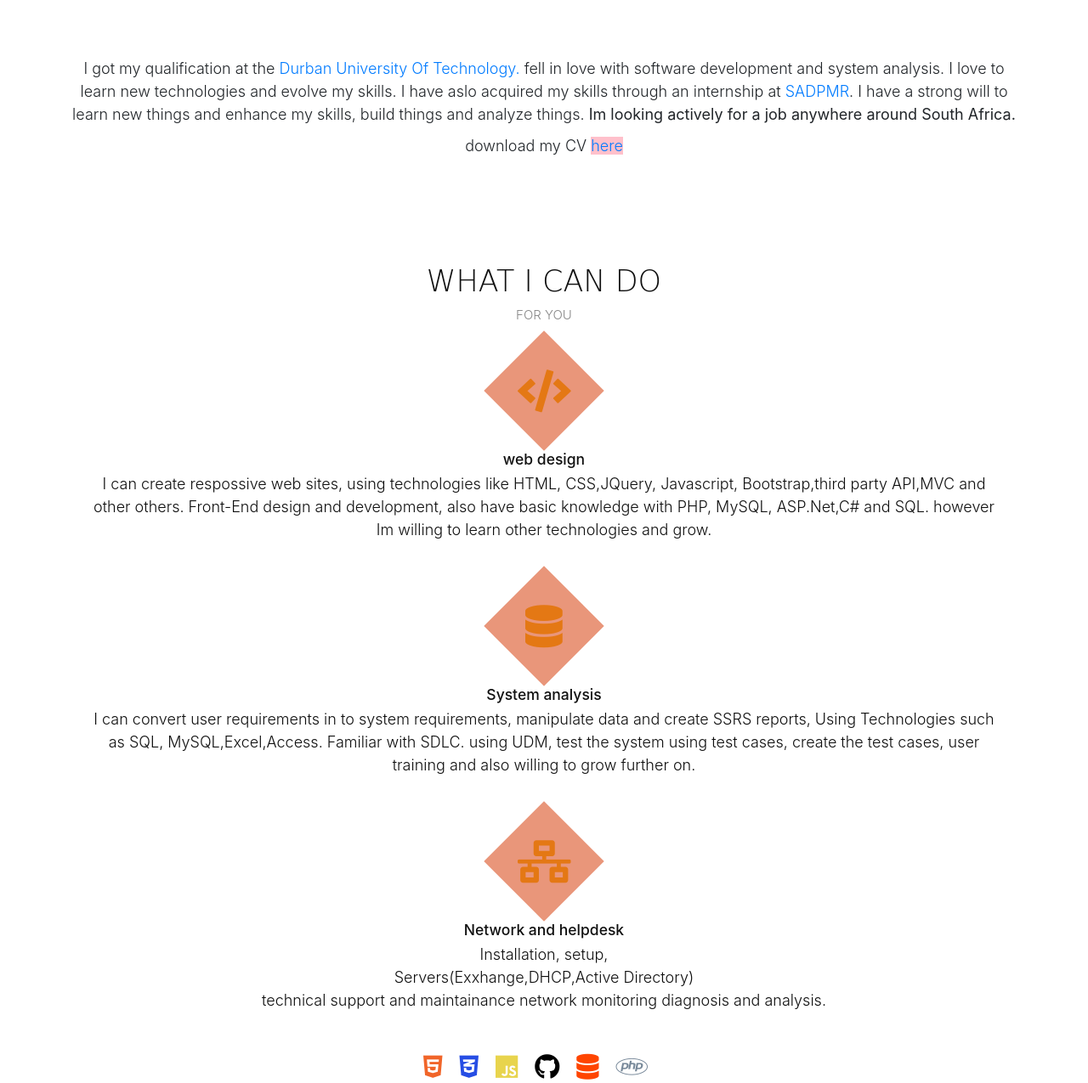
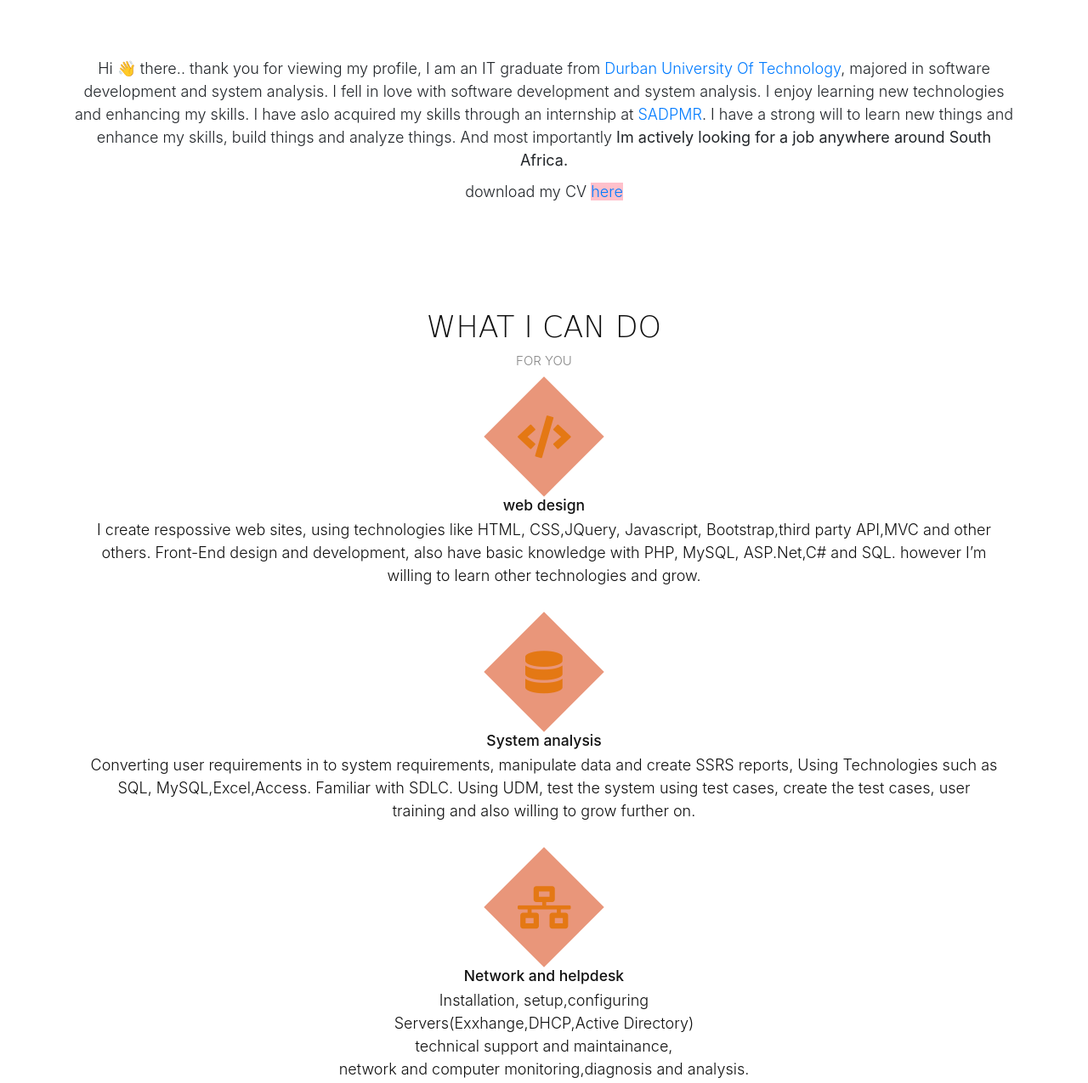
Before and after one commit to miss-velop/portfolio, a plain HTML site: page index.html in a window 1280 px wide. Shown: the part 1212-2487 px from the top of the page at 85% size. Drawn offline with nearby package versions, Linux system fonts and the light colour scheme.

Commit message:
Update index.html

```diff
--- a/index.html
+++ b/index.html
@@ -42,11 +42,13 @@
         </div>
         <p data-aos="fade-right" data-aos-delay="300" >
 
-          I got my qualification at the <a href="www.dut.ac.za">Durban University Of Technology.</a>
-           fell in love with software development and system analysis. I love to learn new technologies and evolve my skills.
+          Hi 👋 there.. thank you for viewing my profile,
+ I am an IT graduate from <a href="www.dut.ac.za">Durban University Of Technology</a>,
+ majored in software development and system analysis.
+          I fell in love with software development and system analysis. I enjoy learning new technologies and enhancing my skills.
           I have aslo acquired my skills through an internship at <a href="www.sadpmr.co.za">SADPMR</a>.
-            I have a strong will to learn new things and enhance my skills, build things and analyze things.
-            <strong> Im looking actively for  a job anywhere around South Africa.</strong>
+            I have a strong will to learn new things and enhance my skills, build things and analyze things. And most importantly
+            <strong> Im actively looking for  a job anywhere around South Africa.</strong>
           </p>
             <p > download my CV <a class="CV" href="https://drive.google.com/file/d/1T4XScoca8F9dHnJeOpqMKPudzvtuU56q/preview"> here</a></p>
           </div>
@@ -72,10 +74,10 @@
       </div>
       <h3>web design</h3>
       <p>
-       I can create respossive web sites, using technologies like
+       I create respossive web sites, using technologies like
         HTML, CSS,JQuery, Javascript, Bootstrap,third party API,MVC and other others.
        Front-End design and development, also have basic knowledge with PHP, MySQL, ASP.Net,C# and SQL.
-        however Im willing to learn other technologies and grow.
+        however I’m willing to learn other technologies and grow.
       </p>
     </div>
 
@@ -89,10 +91,10 @@
           <h3>System analysis</h3>
 
       <p>
-       I can convert user requirements in to system requirements,
+       Converting user requirements in to system requirements,
         manipulate data and create SSRS reports,
         Using Technologies such as SQL, MySQL,Excel,Access.
-        Familiar with SDLC. using UDM, test the system using test cases, create the test cases,
+        Familiar with SDLC. Using UDM, test the system using test cases, create the test cases,
         user training and also willing to grow further on.
 
       </p>
@@ -109,10 +111,10 @@
       </div>
       <h3>Network and helpdesk</h3>
       <p>
-        Installation, setup,<br>
+        Installation, setup,configuring<br>
         Servers(Exxhange,DHCP,Active Directory)<br>
-        technical support and maintainance
-        network monitoring diagnosis and analysis.
+        technical support and maintainance, <br>
+network and computer monitoring,diagnosis and analysis.
 
       </p>
 
```
